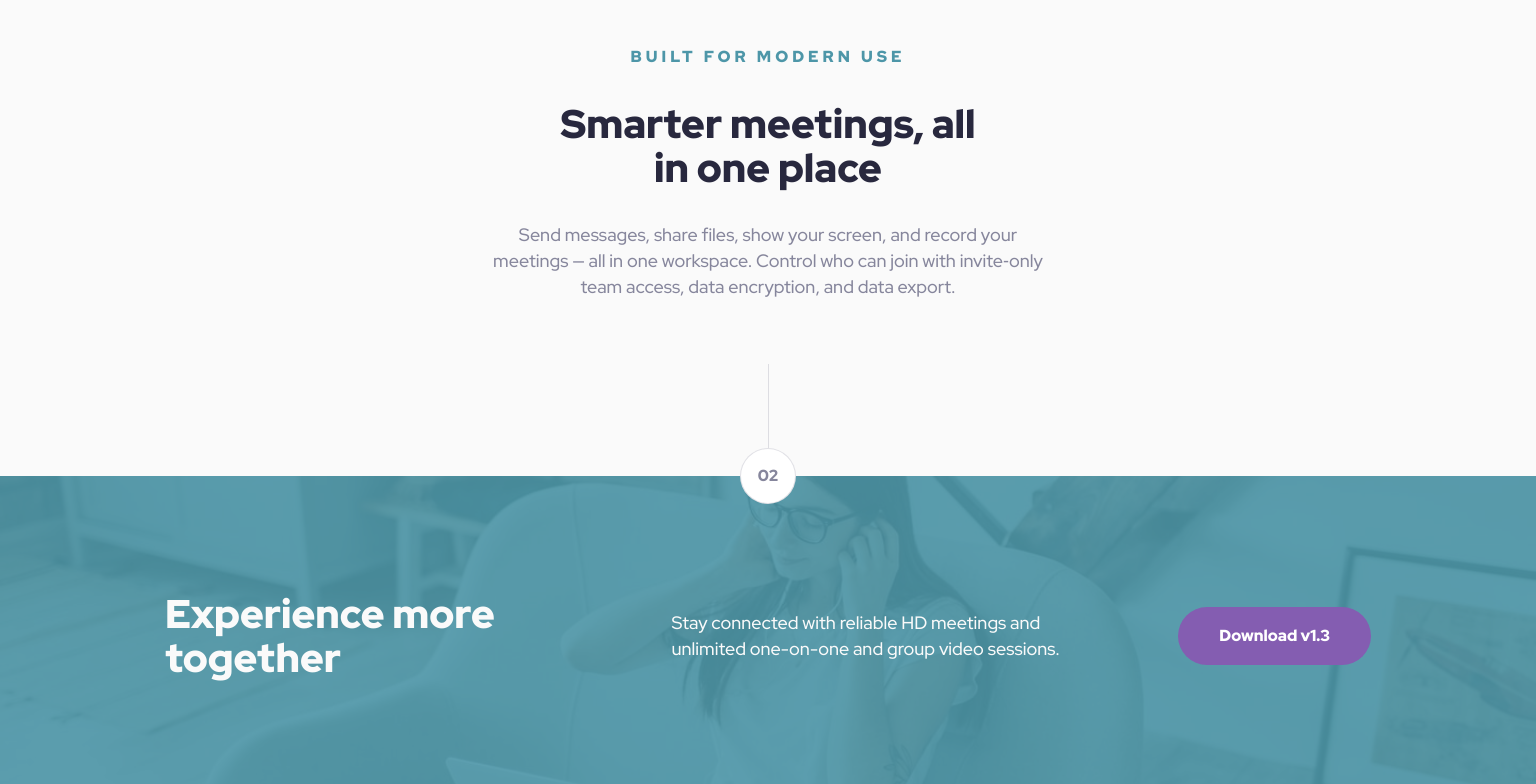
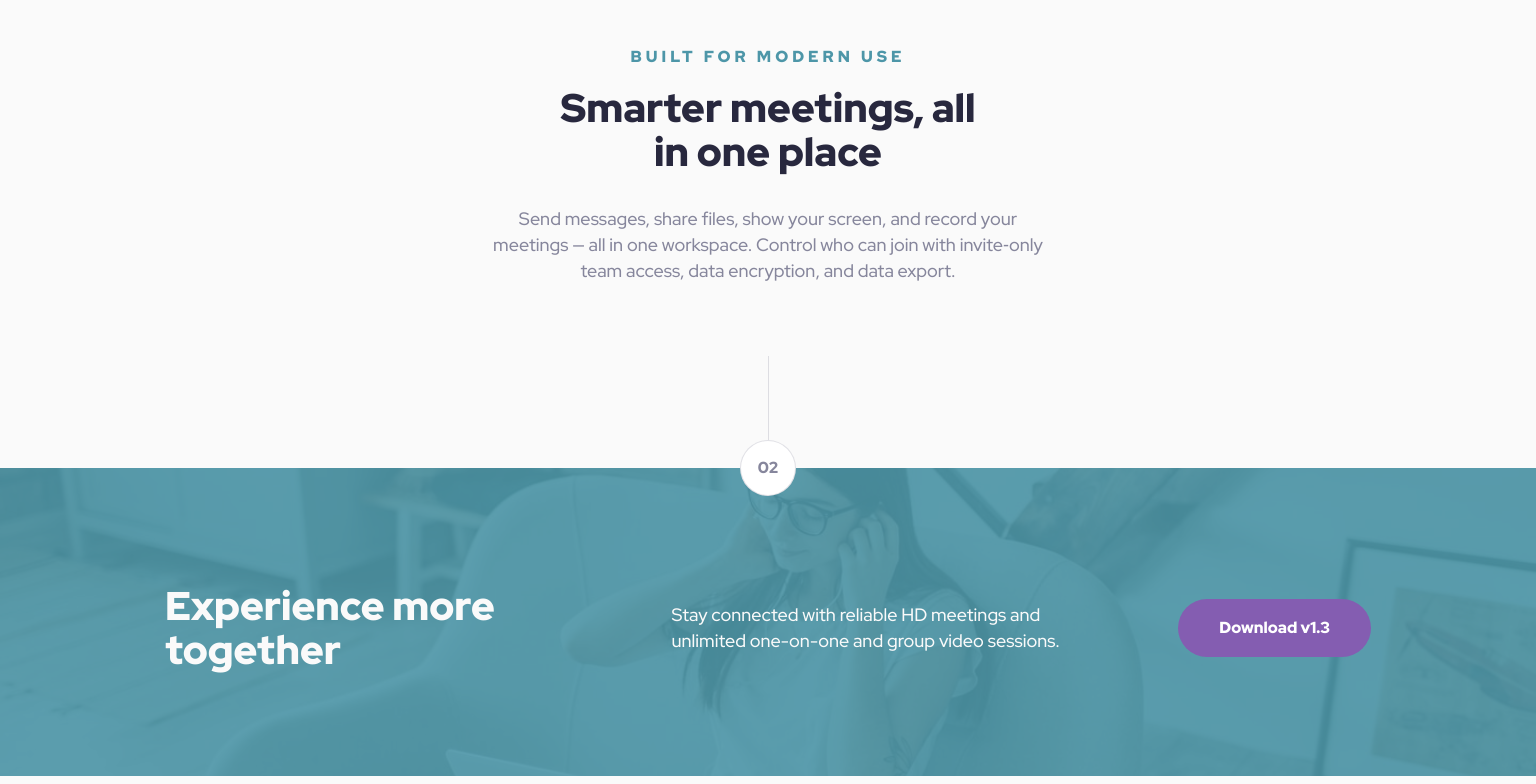
Before and after one commit to BillRozy/FM-RD-FINAL, a plain HTML site: page index.html in a window 1536 px wide. Shown: the part 1142-1926 px from the top of the page. Drawn offline with Linux system fonts and the light colour scheme.

Commit message:
pixrl hunt 2

```diff
--- a/styles/details.css
+++ b/styles/details.css
@@ -39,6 +39,9 @@
         &:first-of-type {
             margin-top: 6.875rem;
         }
+        &:last-of-type {
+            margin-top: 4.5rem;
+        }
     }
     .logo {
         margin-bottom: 3.8125rem
--- a/styles/section-2.css
+++ b/styles/section-2.css
@@ -32,5 +32,10 @@
         .images-flex {
             column-gap: 30px;
         }
+        .info-section {
+            .font-overline {
+                margin-bottom: -1rem
+            }
+        }
     }
 }
```
